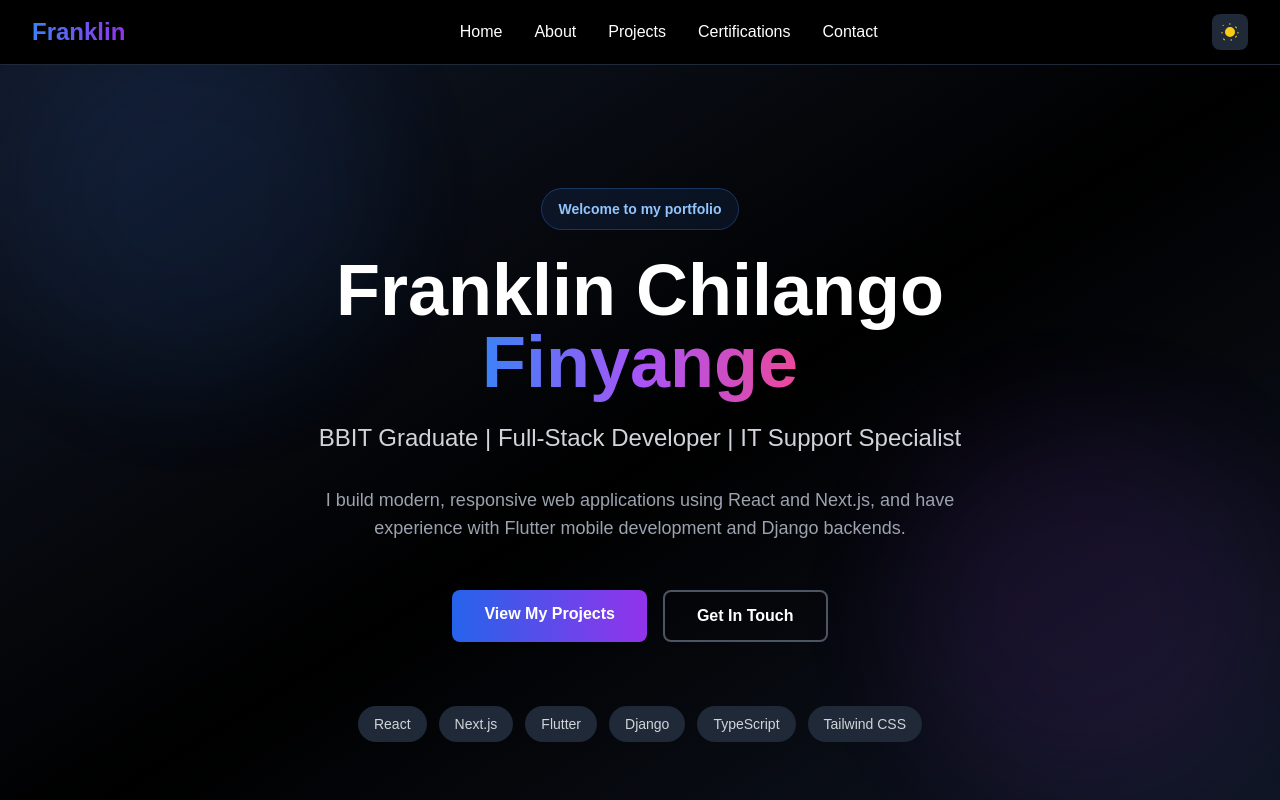
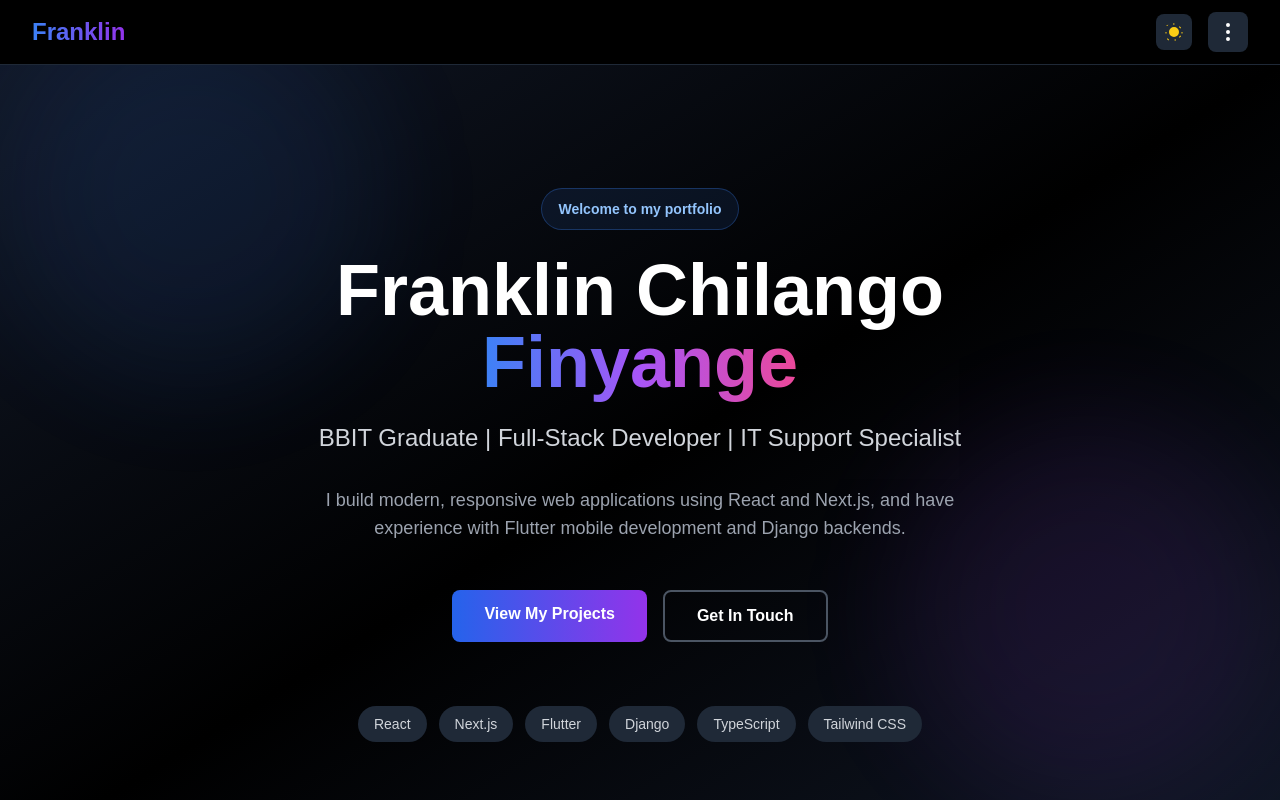
Before and after one commit to chila254/portfolio, a Next.js app: page / in a window 1280 px wide. Shown: the top 800 px of the page. Built offline with nearby package versions, Linux system fonts and the light colour scheme.

Commit message:
Move navigation links to kebab menu dropdown

```diff
--- a/src/components/Navbar.tsx
+++ b/src/components/Navbar.tsx
@@ -35,27 +35,8 @@ export default function Navbar() {
             </span>
           </Link>
 
-          {/* Desktop Menu */}
-          <ul
-            className={`hidden md:flex gap-8 ${
-              theme === "dark" ? "text-white" : "text-gray-900"
-            }`}
-          >
-            {navLinks.map((link) => (
-              <li key={link.href}>
-                <Link
-                  href={link.href}
-                  className={`transition-colors duration-200 ${
-                    theme === "dark" ? "hover:text-blue-400" : "hover:text-blue-600"
-                  }`}
-                >
-                  {link.label}
-                </Link>
-              </li>
-            ))}
-          </ul>
-
-          {/* Theme Toggle & Hamburger */}
+          {/* Desktop Menu - Hidden, all links in kebab menu */}
+          {/* Theme Toggle & Kebab Menu */}
           <div className="flex items-center gap-4">
             {/* Theme Toggle Button */}
             <button
@@ -86,10 +67,11 @@ export default function Navbar() {
               )}
             </button>
 
-            {/* Hamburger Menu */}
+            {/* Kebab Menu */}
+            <div className="relative">
               <button
                 onClick={() => setIsOpen(!isOpen)}
-              className={`md:hidden p-2 rounded-lg transition-colors duration-300 ${
+                className={`p-2 rounded-lg transition-colors duration-300 ${
                   theme === "dark"
                     ? "bg-gray-800 text-white"
                     : "bg-gray-200 text-gray-900"
@@ -102,41 +84,32 @@ export default function Navbar() {
                   stroke="currentColor"
                   viewBox="0 0 24 24"
                 >
-                {isOpen ? (
                   <path
                     strokeLinecap="round"
                     strokeLinejoin="round"
                     strokeWidth={2}
-                    d="M6 18L18 6M6 6l12 12"
+                    d="M12 5v.01M12 12v.01M12 19v.01M12 6a1 1 0 110-2 1 1 0 010 2zm0 7a1 1 0 110-2 1 1 0 010 2zm0 7a1 1 0 110-2 1 1 0 010 2z"
                   />
-                ) : (
-                  <path
-                    strokeLinecap="round"
-                    strokeLinejoin="round"
-                    strokeWidth={2}
-                    d="M4 6h16M4 12h16M4 18h16"
-                  />
-                )}
                 </svg>
               </button>
-          </div>
-        </div>
 
-        {/* Mobile Menu */}
+              {/* Dropdown Menu */}
               {isOpen && (
                 <div
-            className={`md:hidden pb-4 ${
-              theme === "dark" ? "text-white" : "text-gray-900"
-            }`}
+                  className={`absolute right-0 mt-2 w-48 rounded-lg shadow-lg py-1 ${
+                    theme === "dark"
+                      ? "bg-gray-800 text-white"
+                      : "bg-white text-gray-900"
+                  } border ${theme === "dark" ? "border-gray-700" : "border-gray-200"}`}
                 >
-            <ul className="flex flex-col gap-2">
+                  <ul className="flex flex-col gap-1">
                     {navLinks.map((link) => (
                       <li key={link.href}>
                         <Link
                           href={link.href}
-                    className={`block px-4 py-2 rounded-lg transition-colors duration-200 ${
+                          className={`block px-4 py-2 transition-colors duration-200 ${
                             theme === "dark"
-                        ? "hover:bg-gray-800"
+                              ? "hover:bg-gray-700"
                               : "hover:bg-gray-100"
                           }`}
                           onClick={() => setIsOpen(false)}
@@ -149,6 +122,9 @@ export default function Navbar() {
                 </div>
               )}
             </div>
+          </div>
+        </div>
+      </div>
     </nav>
   );
 }
```
Lines whose indentation alone changed are shown as unchanged.
